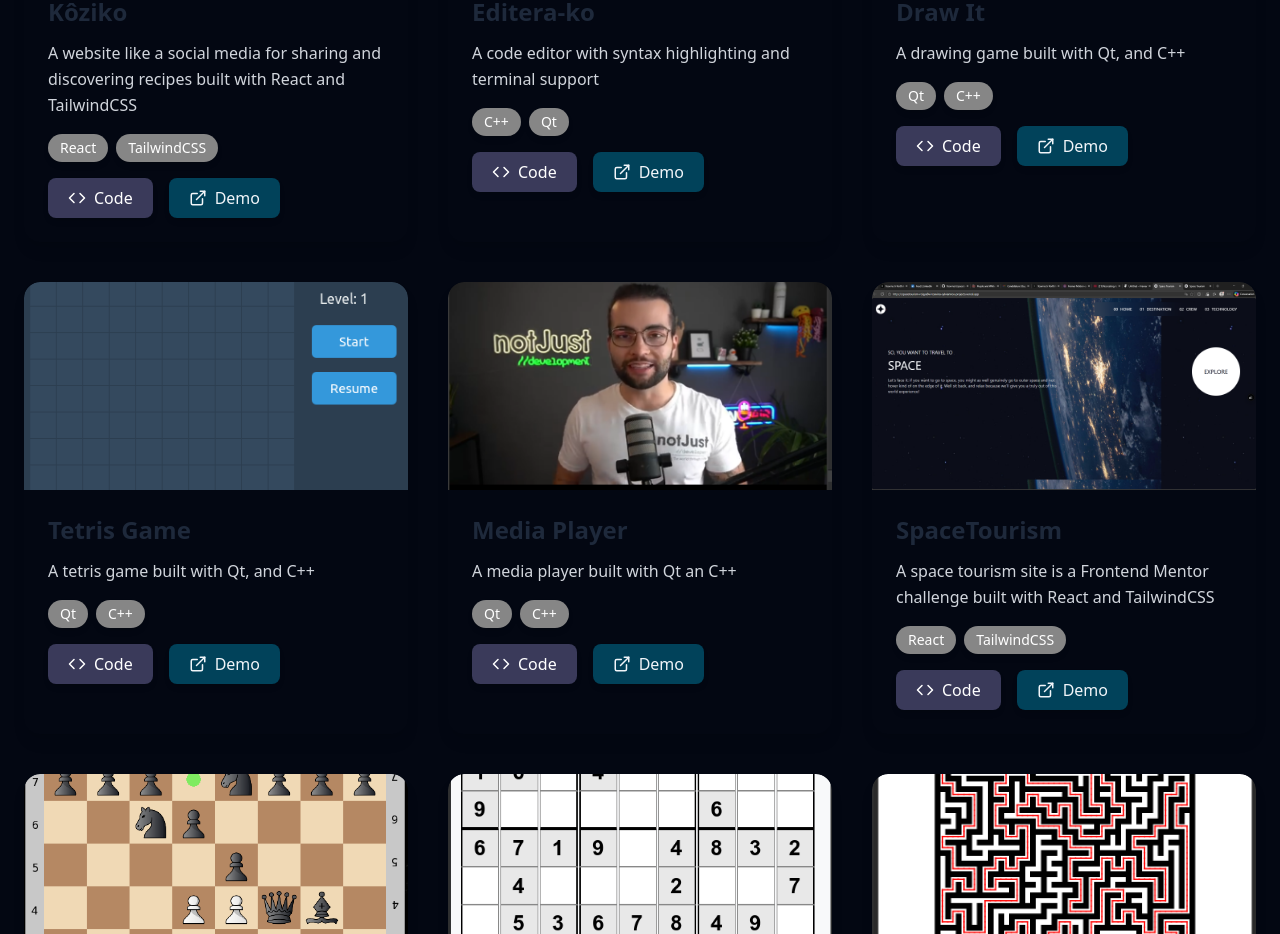
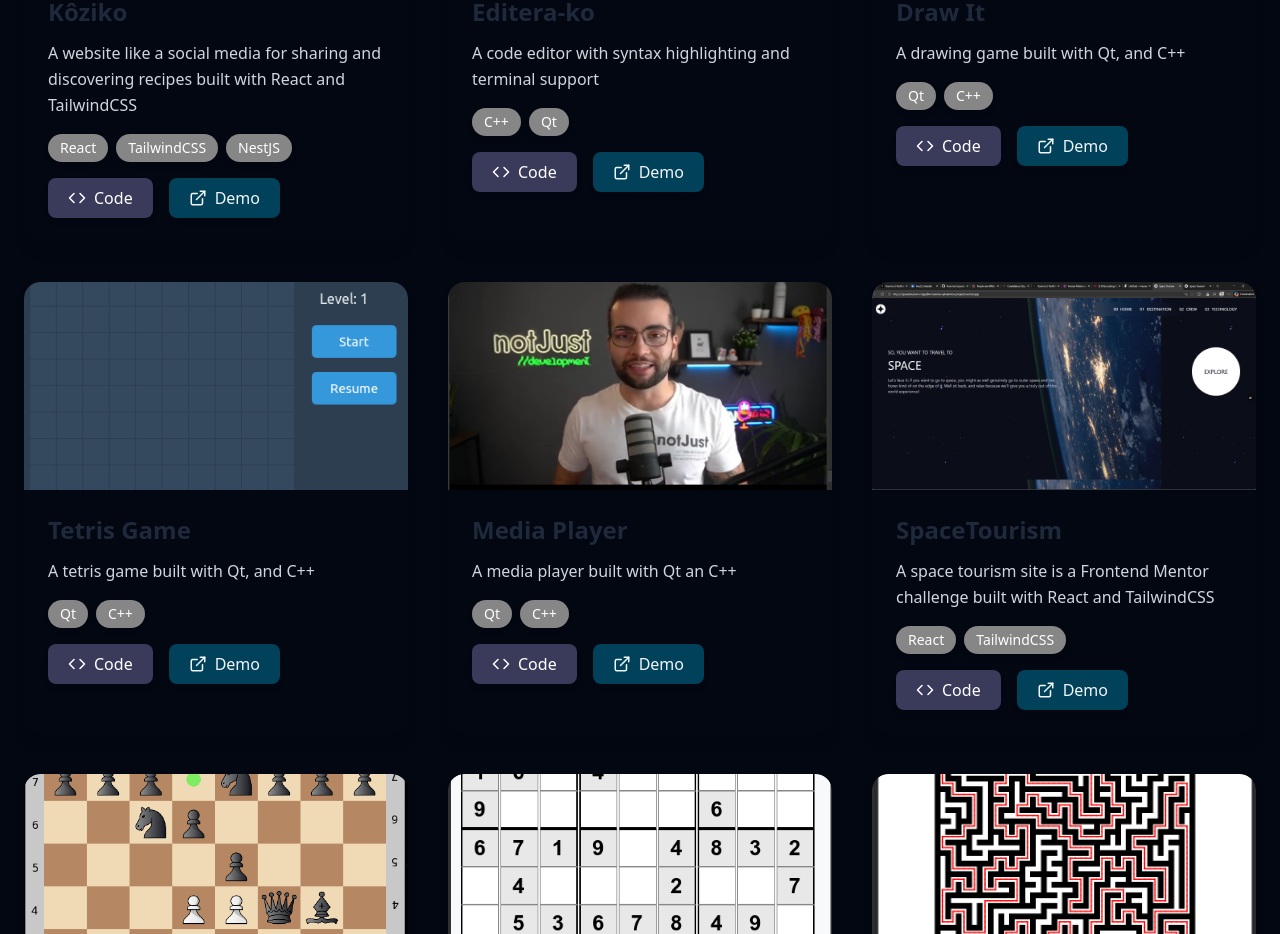
Before and after one commit to ToavinaJr/Modern-Portfolio, a React (Vite) app: page / in a window 1280 px wide. Shown: the part 1140-2074 px from the top of the page. Built offline with nearby package versions, Linux system fonts and the light colour scheme.

Commit message:
Add NestJS to tech stack for Kôziko project

```diff
--- a/src/data/project.ts
+++ b/src/data/project.ts
@@ -4,7 +4,7 @@ const dataProject : Project[] = [
       {
         title: "Kôziko",
         description: "A website like a social media for sharing and discovering recipes built with React and TailwindCSS",
-        tech: ["React", "TailwindCSS"],
+        tech: ["React", "TailwindCSS", "NestJS"],
         image: "/images/Screenshoot-Koziko.png",
         demoLink: "https://koziko.vercel.app/",
         codeLink: "https://koziko.vercel.app/"
```
